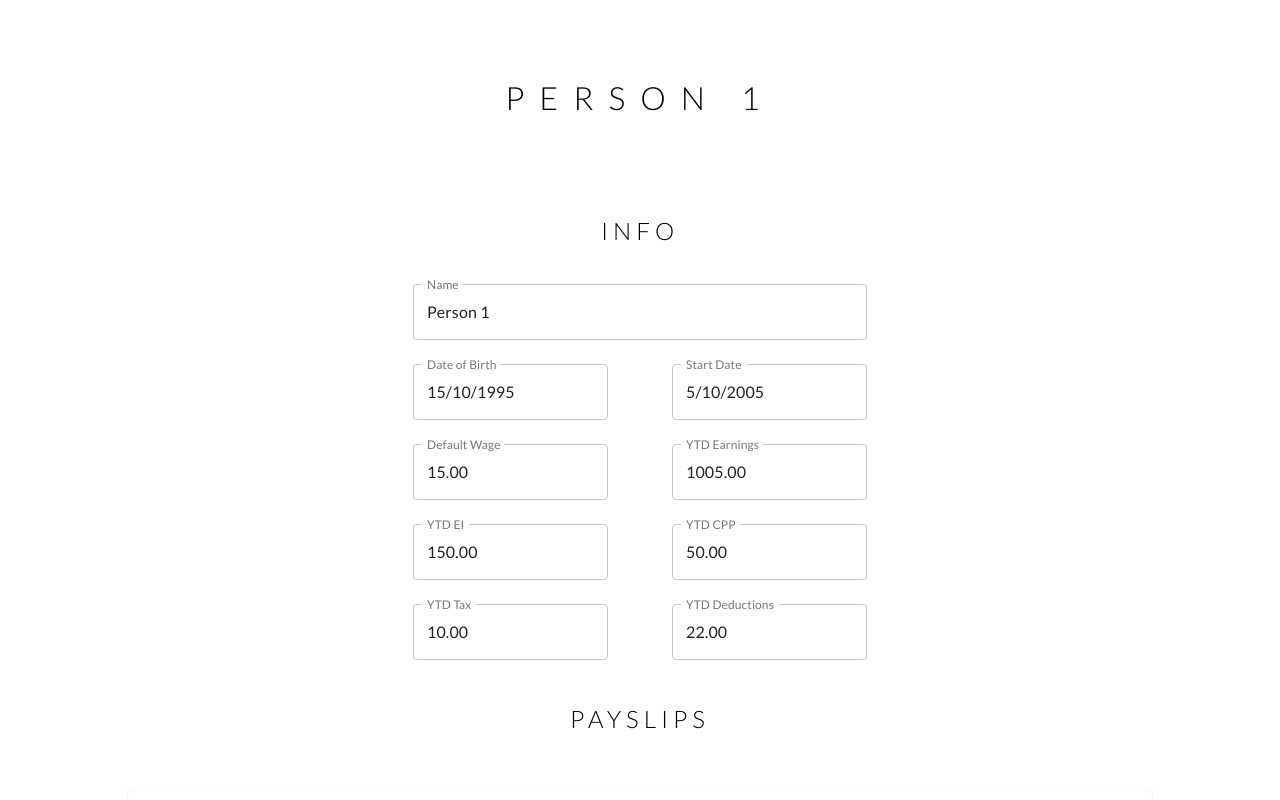
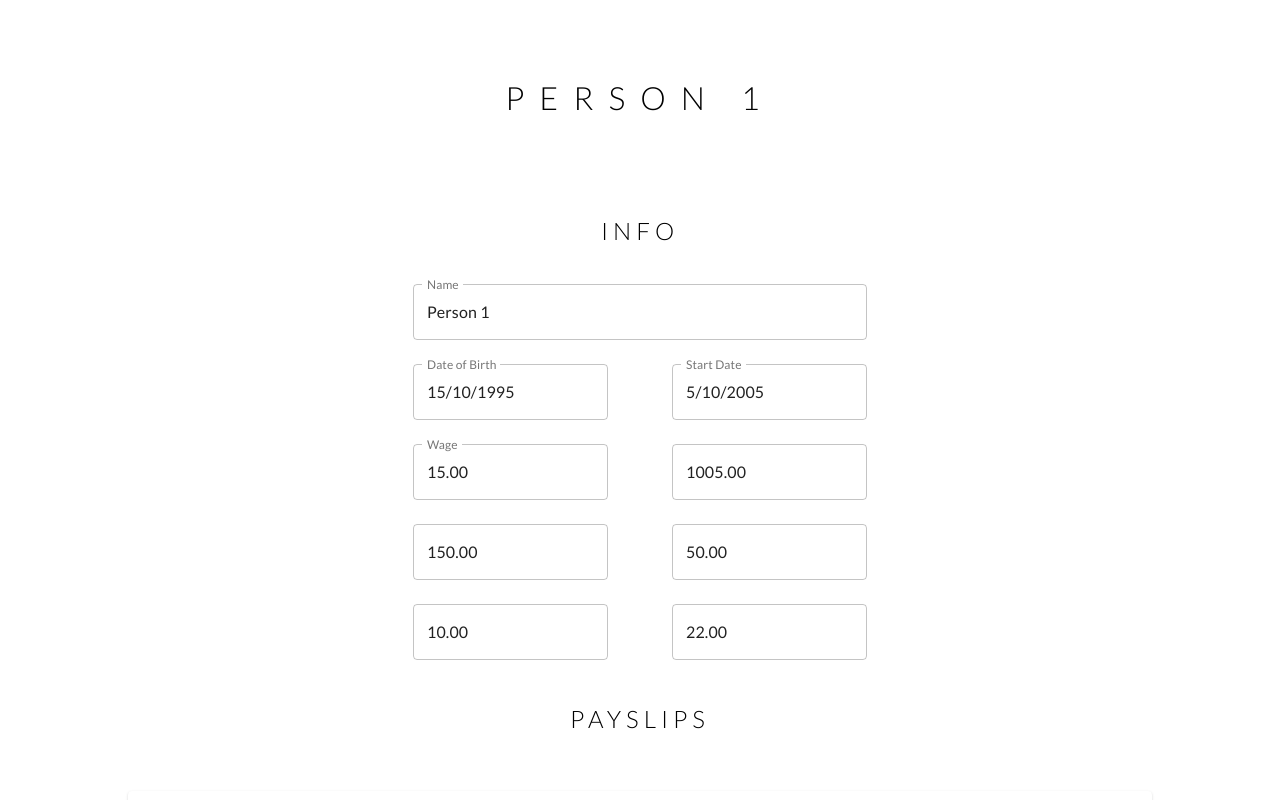
Before and after one commit to nigelrodrigues15/payroll, a React (Create React App) app: page /#/employee/0 in a window 1280 px wide. Shown: the top 800 px of the page. Built offline with nearby package versions, Linux system fonts and the light colour scheme.

Commit message:
employee

```diff
--- a/src/components/employee/employee.jsx
+++ b/src/components/employee/employee.jsx
@@ -1,6 +1,5 @@
 import React from "react";
 import { Link, withRouter } from "react-router-dom";
-import employee_container from "./employee_container";
 import TextField from '@material-ui/core/TextField';
 import Table from '@material-ui/core/Table';
 import TableBody from '@material-ui/core/TableBody';
@@ -9,6 +8,8 @@ import TableContainer from '@material-ui/core/TableContainer';
 import TableHead from '@material-ui/core/TableHead';
 import TableRow from '@material-ui/core/TableRow';
 import Paper from '@material-ui/core/Paper';
+import PayslipForm from "./payslipForm"
+import Button from '@material-ui/core/Button';
 
 class Employee extends React.Component {
     constructor(props) {
@@ -17,12 +18,9 @@ class Employee extends React.Component {
             "name": "Name",
             "DOB": "Date of Birth",
             "startDate": "Start Date",
-            "defaultWage": "Default Wage",
-            "ytdEarnings": "YTD Earnings",
-            "ytdEI": "YTD EI",
-            "ytdCPP": "YTD CPP",
-            "ytdTax": "YTD Tax",
-            "ytdDeductions": "YTD Deductions"
+            "defaultWage": "Wage",
+            "defaultEEhealth": "Employee Health Contr.",
+            "defaultERhealth": "Employer Health Contr."
         }
     }
 
@@ -166,6 +164,15 @@ class Employee extends React.Component {
                         </TableBody>
                     </Table>
                 </TableContainer>
+                <br/>
+                <div className="payslipActions">
+                    <Button id='button-task' variant="outlined" component="label" color="secondary">
+                        CRA Check
+                    </Button>
+                    <Button id='button-task' variant="outlined" component="label" color="secondary">
+                        Print
+                    </Button>
+                </div>
                 <br/><br/>
             </div>
         );
@@ -207,11 +214,12 @@ class Employee extends React.Component {
                 </div>
                 <h2 style={{ letterSpacing: 5 + 'px' }}>PAYSLIPS</h2>
                 <div className="payslips">
+                    <PayslipForm employee={this.props.employee}/>
                     {this.payslipsList()}
                     <br /><br /><br />
                     <br /><br /><br />
                     <br /><br /><br />
-                    </div>
+                </div>
             </div>
         );
     }
```
